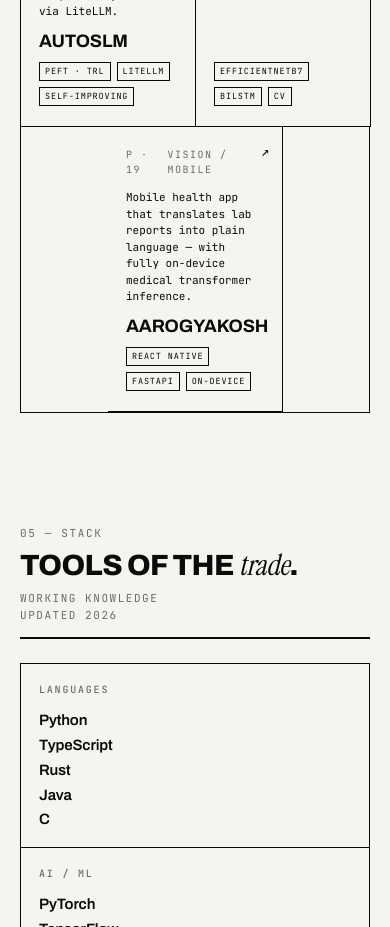
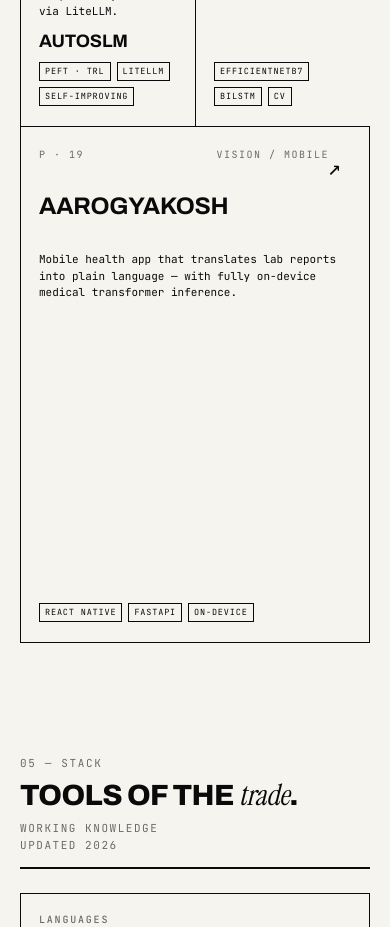
Before and after one commit to Vatsa10/vatsa-joshi-landing, a Next.js app: page / in a window 390 px wide. Shown: the part 9480-10407 px from the top of the page. Built offline with nearby package versions, Linux system fonts and the light colour scheme; no server answers.

Commit message:
fix grid

```diff
--- a/app/globals.css
+++ b/app/globals.css
@@ -970,28 +970,35 @@ section.block{padding-top:90px;padding-bottom:90px;position:relative}
 .chip.active .c{color:var(--paper)}
 
 .projects-grid{
-  margin-top:28px;display:grid;grid-template-columns:repeat(12,1fr);gap:0;
-  border-top:1px solid var(--ink);
-  border-left:1px solid var(--ink);
-  border-bottom:1px solid var(--ink);
+  margin-top:28px;display:grid;grid-template-columns:repeat(12,1fr);
+  gap:1px;
+  background:var(--ink);
+  border:1px solid var(--ink);
   perspective:1400px;
-  background:linear-gradient(to right,
-    transparent 0,
-    transparent calc(33.3333% - 1px),
-    var(--ink) calc(33.3333% - 1px),
-    var(--ink) 33.3333%,
-    transparent 33.3333%,
-    transparent calc(66.6666% - 1px),
-    var(--ink) calc(66.6666% - 1px),
-    var(--ink) 66.6666%,
-    transparent 66.6666%,
-    transparent calc(100% - 1px),
-    var(--ink) calc(100% - 1px),
-    var(--ink) 100%
-  );
 }
+.projects-grid > .p-card{border-right:0;border-bottom:0}
 .projects-grid > .p-card:last-child:nth-child(3n+1){
-  grid-column:5 / span 4;
+  grid-column:1 / -1;
+  flex-direction:row;
+  align-items:flex-end;
+  justify-content:space-between;
+  gap:32px;
+  flex-wrap:wrap;
+}
+.projects-grid > .p-card:last-child:nth-child(3n+1) .p-top{
+  order:1;width:auto;
+}
+.projects-grid > .p-card:last-child:nth-child(3n+1) .p-desc{
+  order:3;flex:1 1 320px;max-width:60ch;
+}
+.projects-grid > .p-card:last-child:nth-child(3n+1) .p-title{
+  order:2;margin:0;font-size:42px;
+}
+.projects-grid > .p-card:last-child:nth-child(3n+1) .p-tags{
+  order:4;margin:0;
+}
+.projects-grid > .p-card:last-child:nth-child(3n+1) .p-arrow{
+  top:24px;right:28px;font-size:22px;
 }
 .p-card{
   grid-column:span 4;
@@ -1012,20 +1019,13 @@ section.block{padding-top:90px;padding-bottom:90px;position:relative}
 .p-card:hover .p-arrow{transform:translate(4px,-4px)}
 @media (max-width:900px){
   .p-card{grid-column:span 6}
-  .projects-grid > .p-card:last-child:nth-child(3n+1){grid-column:span 6}
-  .projects-grid > .p-card:last-child:nth-child(2n+1){grid-column:4 / span 6}
-  .projects-grid{
-    background:linear-gradient(to right,
-      transparent 0,
-      transparent calc(50% - 1px),
-      var(--ink) calc(50% - 1px),
-      var(--ink) 50%,
-      transparent 50%,
-      transparent calc(100% - 1px),
-      var(--ink) calc(100% - 1px),
-      var(--ink) 100%
-    );
+  .projects-grid > .p-card:last-child:nth-child(3n+1){
+    grid-column:1 / -1;
+    flex-direction:column;
+    align-items:stretch;
   }
+  .projects-grid > .p-card:last-child:nth-child(3n+1) .p-title{font-size:24px}
+  .projects-grid > .p-card:last-child:nth-child(2n+1){grid-column:1 / -1}
 }
 @media (max-width:560px){
   .p-card{grid-column:span 6;min-height:auto;padding:16px 14px;gap:10px}
@@ -1034,7 +1034,7 @@ section.block{padding-top:90px;padding-bottom:90px;position:relative}
   .p-card .p-tag{font-size:8.5px;padding:2px 5px}
   .p-card .p-top{padding-right:22px}
   .p-card .p-arrow{top:14px;right:12px;font-size:14px}
-  .projects-grid > .p-card:last-child:nth-child(2n+1){grid-column:4 / span 6}
+  .projects-grid > .p-card:last-child:nth-child(2n+1){grid-column:1 / -1}
 }
 
 .p-top{display:flex;justify-content:space-between;align-items:flex-start;gap:12px;padding-right:28px}
```
